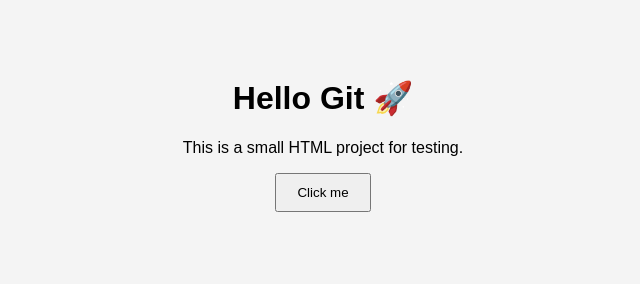
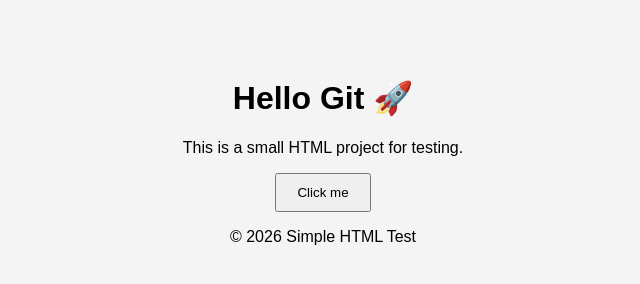
Before and after one commit to Premkiran32/simple-html-test, a plain HTML site: page index.html in a window 1280 px wide. Shown: the whole page, without its empty margins (317-957 px from the left). Drawn offline with Linux system fonts and the light colour scheme.

Commit message:
changes in index.html

```diff
--- a/index.html
+++ b/index.html
@@ -10,6 +10,11 @@
     <p>This is a small HTML project for testing.</p>
     <button onclick="sayHello()">Click me</button>
 
+    <!-- Added by second developer -->
+    <footer>
+        <p>© 2026 Simple HTML Test</p>
+    </footer>
+
     <script src="script.js"></script>
 </body>
 </html>
```
